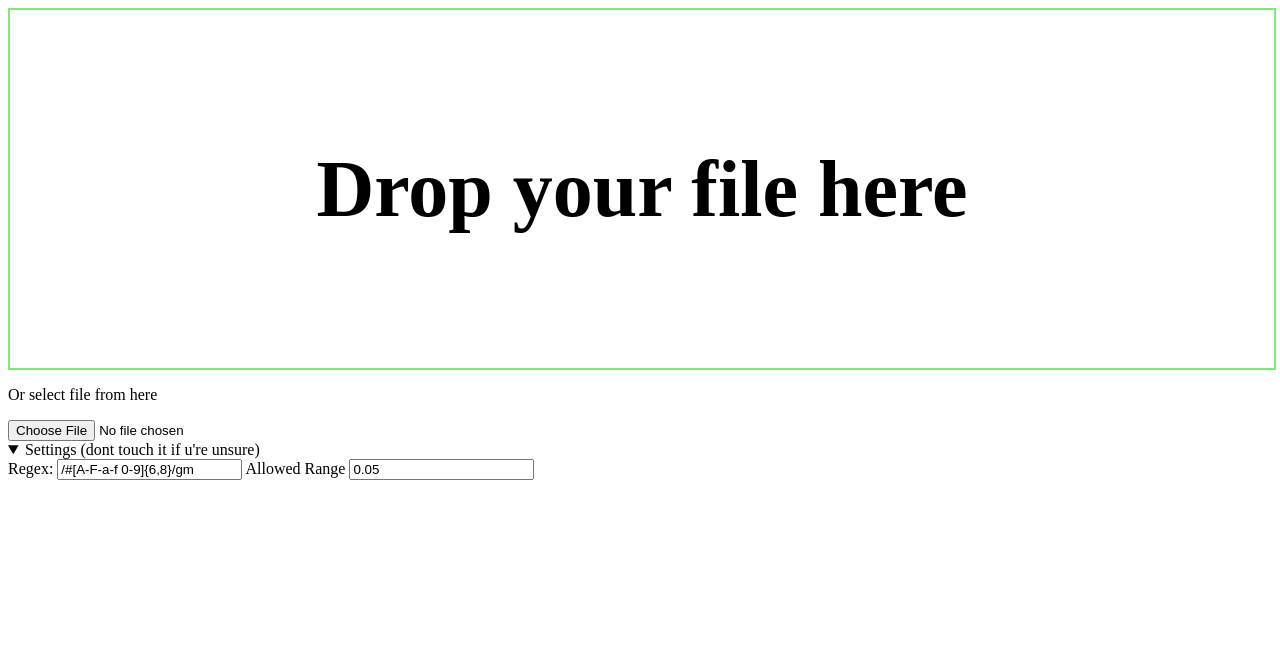
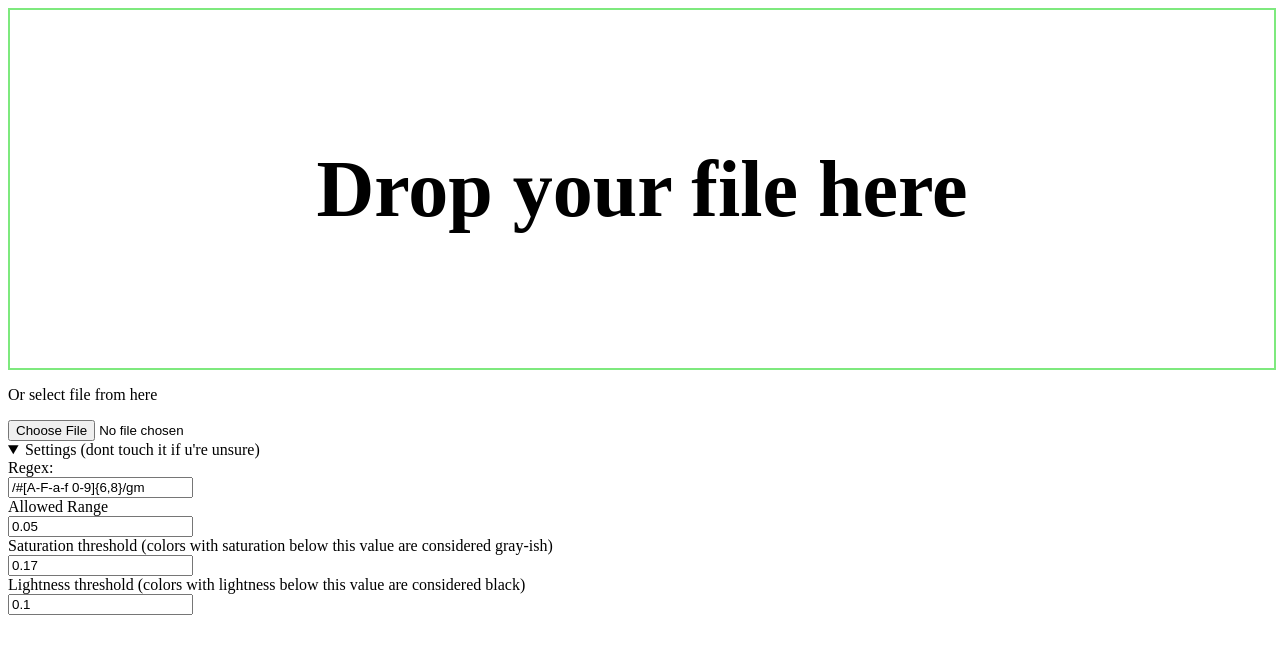
Before and after one commit to NewPirateOfUASeas/Hehex-color-picker, a Vue app: page / in a window 1280 px wide. Both pictures are taken after a click on the heading "Settings (dont touch it if u're unsure)". Shown: the top 654 px of the page. Built offline with nearby package versions, Linux system fonts and the light colour scheme.

Commit message:
brightness and saturation thresholds are now customizable

```diff
--- a/src/App.vue
+++ b/src/App.vue
@@ -16,12 +16,16 @@
 		<p>Or select file from here</p>
 		<input type="file" @change="upload" />
 		<div>
-			<details>
+			<details class="advancedOptions">
 				<summary>Settings (dont touch it if u're unsure)</summary>
 				Regex:
 				<input v-model="regex" />
 				Allowed Range
 				<input type="number" v-model="allowedRange" />
+				Saturation threshold (colors with saturation below this value are considered gray-ish)
+				<input type="number" v-model="lowestSaturation" />
+				Lightness threshold (colors with lightness below this value are considered black)
+				<input type="number" v-model="lowestLightness" />
 			</details>
 		</div>
 	</template>
@@ -62,7 +66,9 @@ export default {
 			shiftedColors: [],
 			alphaValue: 1,
 			isDragover: false,
-			regex: "/#[A-F-a-f 0-9]{6,8}/gm"
+			regex: "/#[A-F-a-f 0-9]{6,8}/gm",
+			lowestSaturation: 0.17,
+			lowestLightness: 0.1
 		};
 	},
 	methods: {
@@ -72,11 +78,19 @@ export default {
 			const reader = new FileReader();
 			reader.onload = (file) => {
 				this.sourceText = file.target.result;
-				//eval isn't safe and blah blah blah ikr? It's here only because i want
-				//JiT compiler to compile my regex
-				//https://developer.mozilla.org/en-US/docs/Web/JavaScript/Guide/Regular_Expressions#creating_a_regular_expression
-				const sortedColors = sortHex(file.target.result, this.allowedRange, eval(this.regex));
-				//following loop just adds csshsl property to "color" object
+				// eval isn't safe and blah blah blah ikr? It's here only because i want
+				// JiT compiler to compile my regex
+				// https://developer.mozilla.org/en-US/docs/Web/JavaScript/Guide/Regular_Expressions#creating_a_regular_expression
+				// I wouldn't use anything like this in production tho.
+				// But since my application does not store any sensetive data (or data at all)
+				// i consider it to be fine
+				const sortedColors = sortHex(
+					file.target.result,
+					this.allowedRange,
+					eval(this.regex),
+					this.lowestSaturation,
+					this.lowestLightness);
+				// following loop just adds csshsl property to "color" object
 				for (let index = 0; index < sortedColors.length; index++) {
 					const group = sortedColors[index];
 					for (let index = 0; index < group.length; index++) {
@@ -84,7 +98,7 @@ export default {
 						color.csshsl = colorutil.hsl.to.csshsl(color.hsl);
 					}
 				}
-				//sort by length
+				// sort by length
 				sortedColors.sort((a, b) => {
 					return b.length - a.length;
 				});
@@ -149,4 +163,8 @@ export default {
 .copyIcon:active {
 	filter: drop-shadow(0.5rem 0.5rem 1rem black);
 }
+
+.advancedOptions > input {
+	display: block
+}
 </style>
--- a/src/helpers/sortHex.js
+++ b/src/helpers/sortHex.js
@@ -1,7 +1,13 @@
 import colorutil from "color-util";
 import { remove } from "lodash";
 
-function sortHex(textFileWithColors, allowedRange, regexToGrabColors) {
+function sortHex(
+	textFileWithColors,
+	allowedRange,
+	regexToGrabColors,
+	lowestSaturationAllowed = 0.17,
+	lowestLightnessAllowed = 0.1
+) {
 	function convertHexToHSL(hexFormattedColor) {
 		let rgb;
 		if (hexFormattedColor.length > 8) {
@@ -70,7 +76,7 @@ function sortHex(textFileWithColors, allowedRange, regexToGrabColors) {
 			return b.counter - a.counter;
 		});
 	}
-	function sortOutGrayishColors(colorsSortedByRange, lowestSaturationAllowed = 0.17, lowestLightnessAllowed = 0.1) {
+	function sortOutGrayishColors(colorsSortedByRange, lowestSaturationAllowed, lowestLightnessAllowed) {
 		const grayishColorsArr = [];
 		for (let index = 0; index < colorsSortedByRange.length; index++) {
 			const group = colorsSortedByRange[index];
@@ -90,7 +96,11 @@ function sortHex(textFileWithColors, allowedRange, regexToGrabColors) {
 	});
 	const sortedColorsByHue = sortColorByHue(themeColors);
 	const splittedIntoGroups = splitArrIntoGroups(sortedColorsByHue);
-	const sortedOutGrayishColors = sortOutGrayishColors(splittedIntoGroups);
+	const sortedOutGrayishColors = sortOutGrayishColors(
+		splittedIntoGroups,
+		lowestSaturationAllowed,
+		lowestLightnessAllowed
+	);
 	// Removes empty arrays.
 	// Empty arrays appear because _remove() function
 	// does not remove arrays of length 1 after removing a single element in it
```
